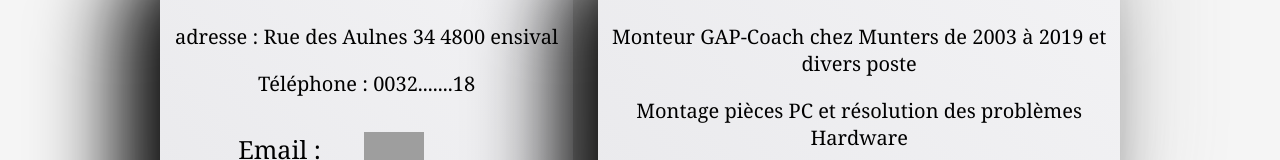
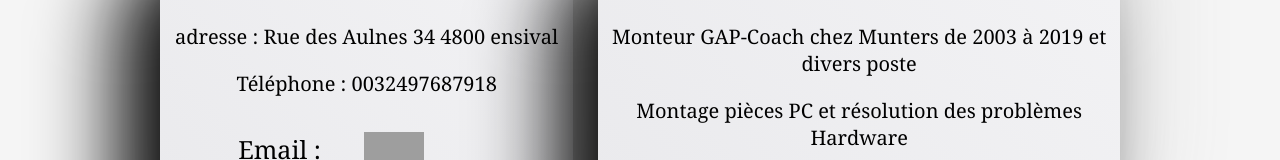
Before and after one commit to AntonioMaita/MyCv, a plain HTML site: page index.html in a window 1280 px wide. Shown: the part 683-843 px from the top of the page. Drawn offline with Linux system fonts and the light colour scheme; grey boxes are pictures that could not be loaded.

Commit message:
Update index.html

```diff
--- a/index.html
+++ b/index.html
@@ -19,7 +19,7 @@
 	<div class="adresse">
 		<h2>Contacts</h2>
 		<p>adresse : Rue des Aulnes 34 4800 ensival</p>
-		<p>Téléphone : 0032.......18</p>
+		<p>Téléphone : 0032497687918</p>
 		<ul class="contact">
 			<li>Email :<a href="mailto:antoniomaita64@gmail.com"><img src="https://upload.wikimedia.org/wikipedia/fr/thumb/a/a7/Mail_%28Apple%29_logo.png/220px-Mail_%28Apple%29_logo.png" height="50px" width="60px" alt="visite mail"/> </a></li>
 			<li>LinkedIn :<a href="https://www.linkedin.com/in/antonio-maita-84a5161a9/" target="_blank"><img src="Linkedin.png" alt="LinkedIn" height="80px" width="80px"/></a></li>
```
